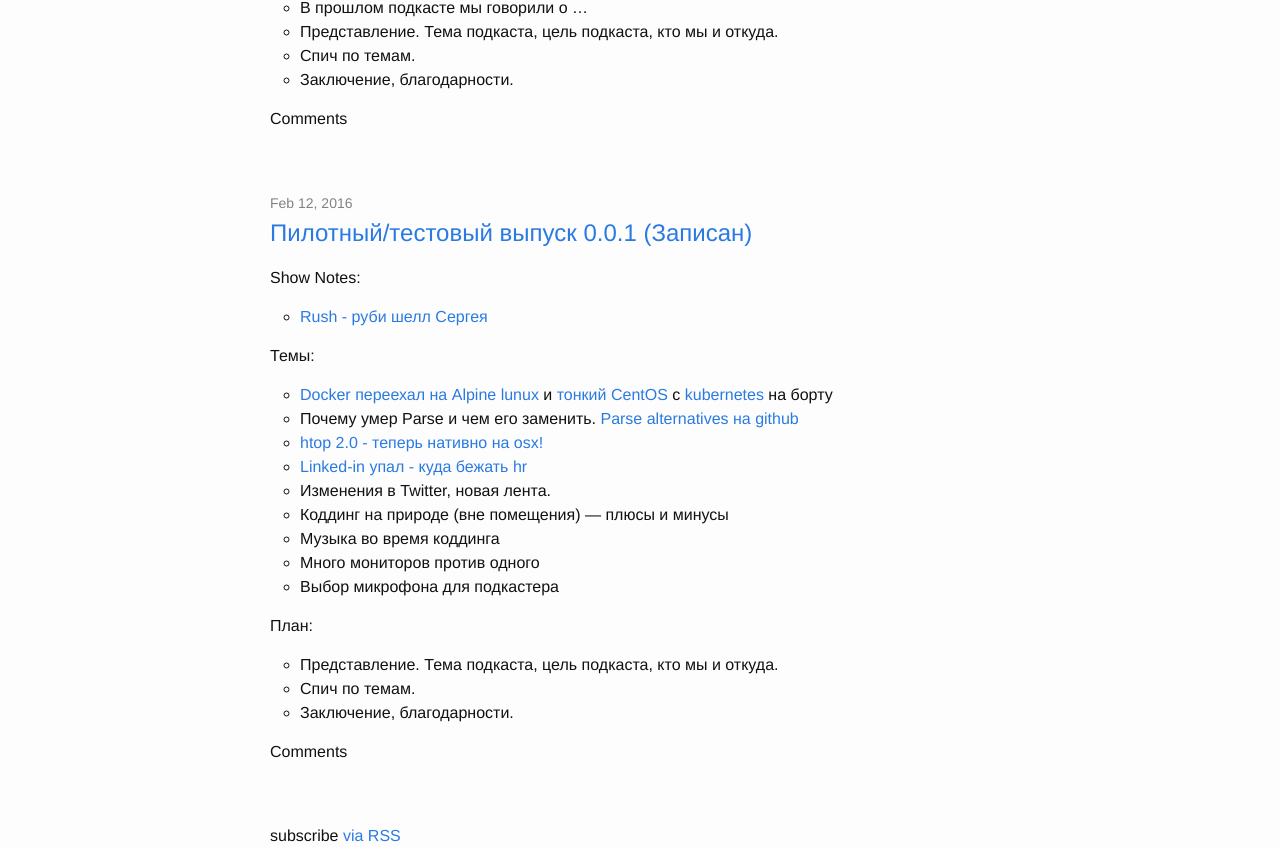
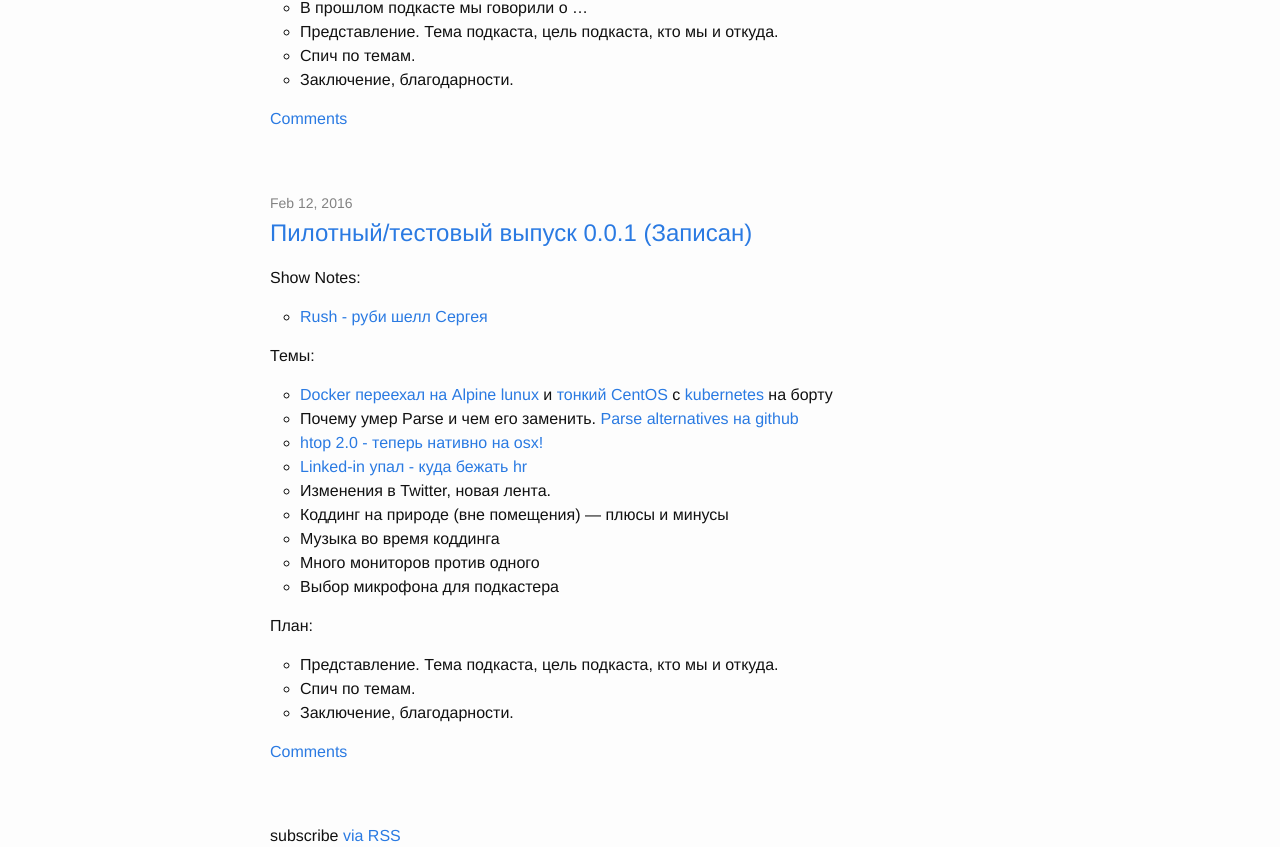
Before and after one commit to unylyata/unylyata.github.io, a Jekyll site: the page built from index.html, in a window 1280 px wide. Shown: the part 360-1207 px from the top of the page. Built offline with Jekyll 4.4.1, drawn with Linux system fonts in a browser that asks for light colours; comment, search, counter and statistics services are not loaded.

Commit message:
Update index.html

```diff
--- a/index.html
+++ b/index.html
@@ -19,7 +19,7 @@
         </div>
 
         <div>
-          <span class="disqus-comment-count" data-disqus-url="{{ post.url | prepend: site.baseurl }}">Comments</span>
+          <a href="{{ post.url | prepend: site.baseurl }}#disqus_thread">Comments</a>
         </div>
 
       </li>
```
